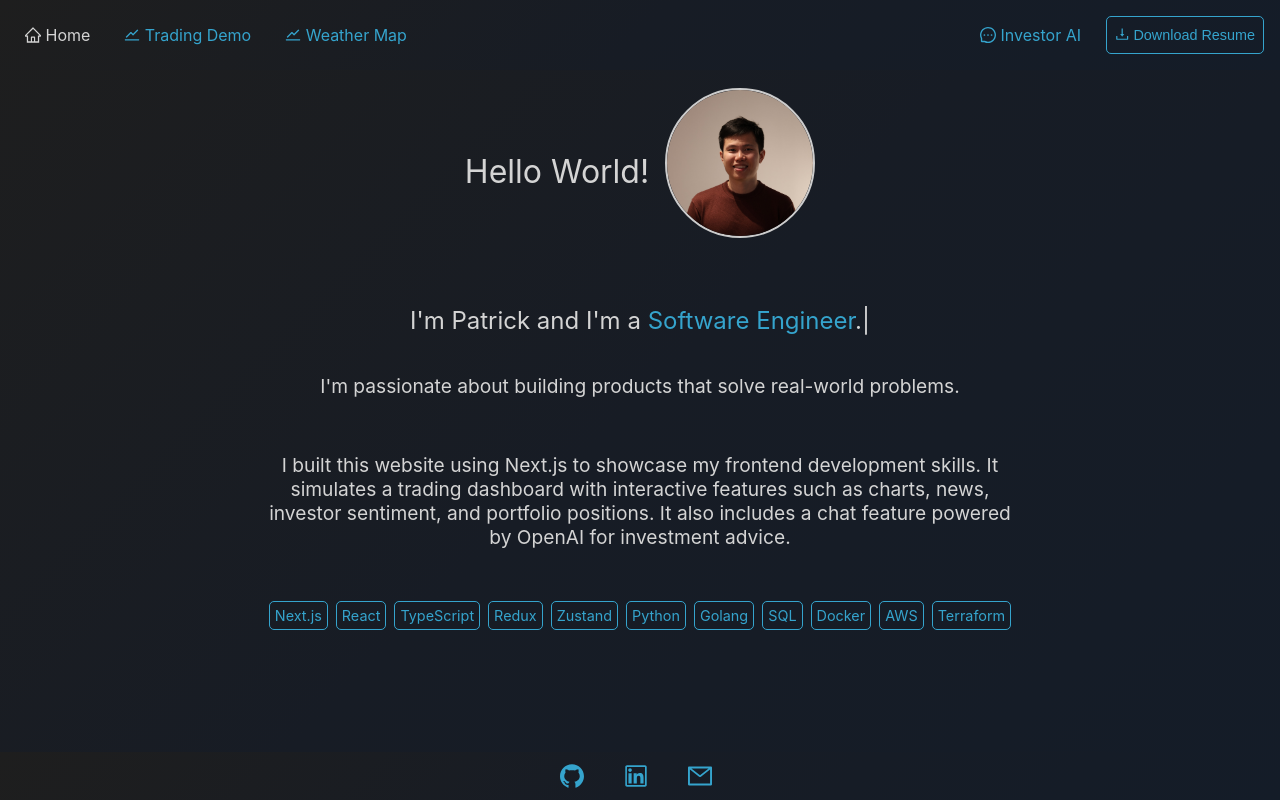
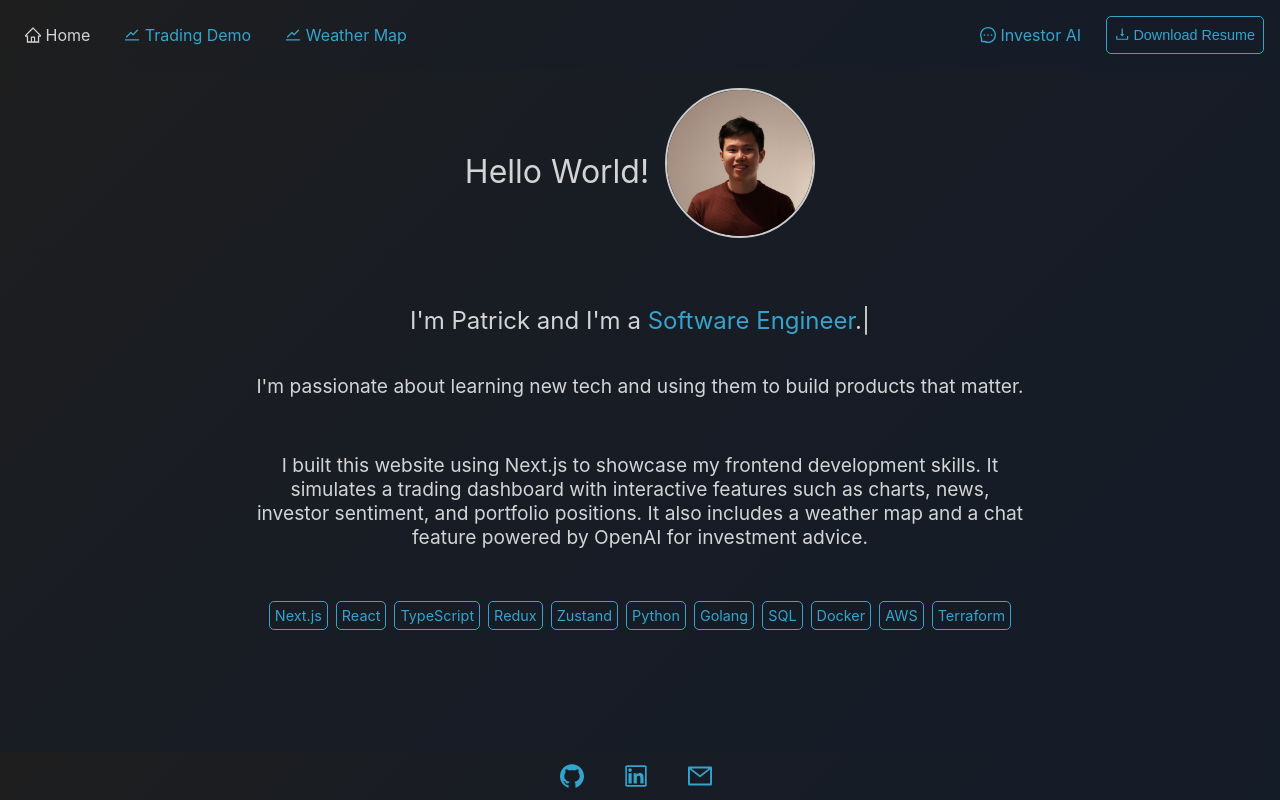
Before and after one commit to pohti/patrick-chen-portfolio, a Next.js app: page / in a window 1280 px wide. Built offline with nearby package versions, Linux system fonts and the light colour scheme.

Commit message:
chore: update text from landing page

```diff
--- a/src/app/page.tsx
+++ b/src/app/page.tsx
@@ -115,7 +115,7 @@ export default function Home() {
         <br />
         <p style={{ fontSize: '1.2rem' }}>
           {
-            "I'm passionate about building products that solve real-world problems."
+            "I'm passionate about learning new tech and using them to build products that matter."
           }
         </p>
         <br />
@@ -123,7 +123,8 @@ export default function Home() {
           I built this website using Next.js to showcase my frontend development
           skills. It simulates a trading dashboard with interactive features
           such as charts, news, investor sentiment, and portfolio positions. It
-          also includes a chat feature powered by OpenAI for investment advice.
+          also includes a weather map and a chat feature powered by OpenAI for
+          investment advice.
         </p>
         <div style={{ marginTop: '2rem' }}>
           <TechTags />
```
